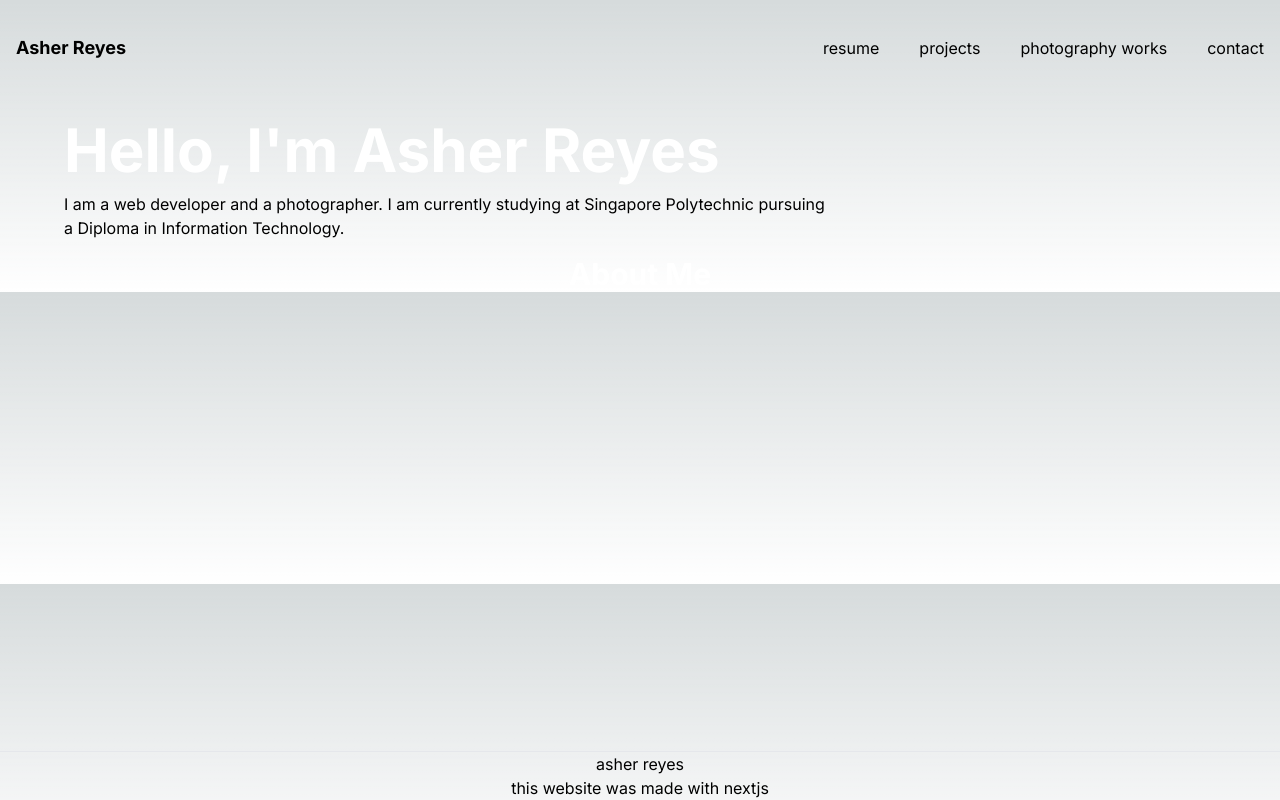
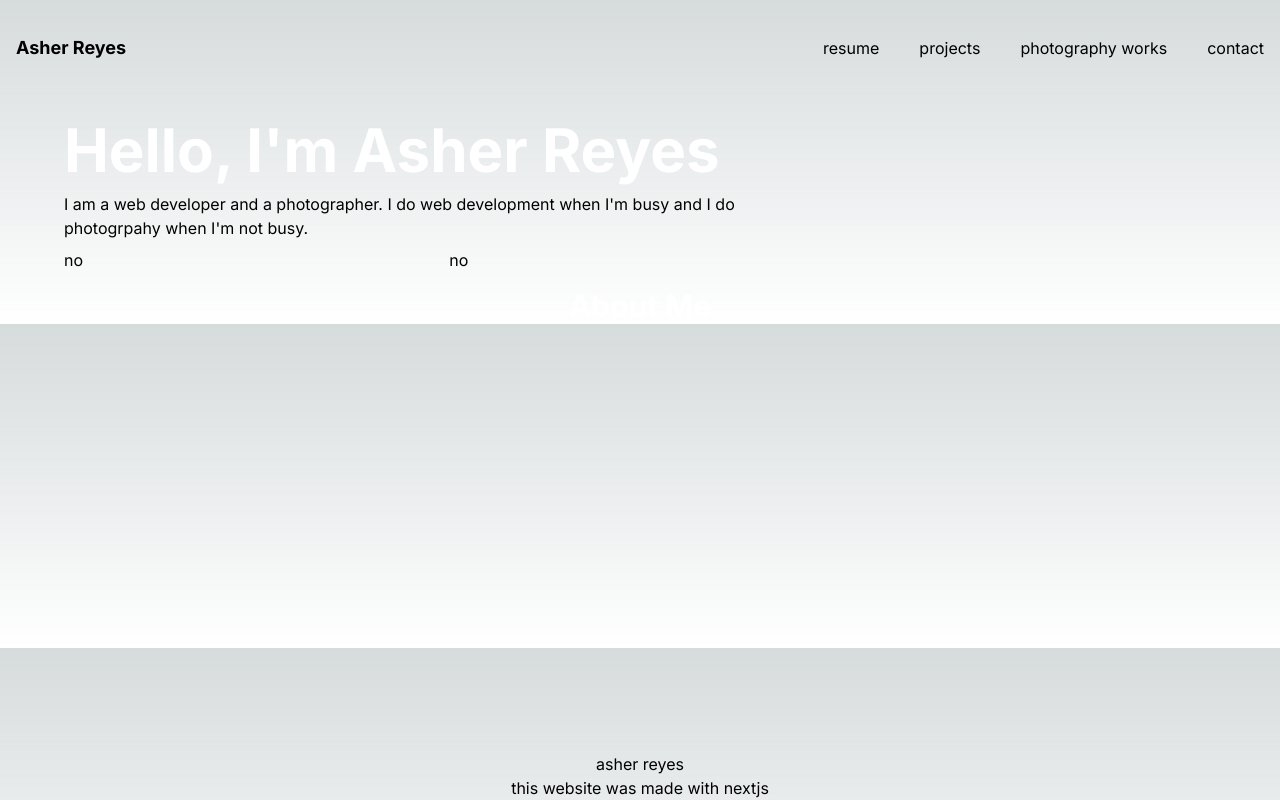
Before and after one commit to spicychillisus/portfolio-website, a Next.js app: page / in a window 1280 px wide. Built offline with nearby package versions, Linux system fonts and the light colour scheme.

Commit message:
refactor: Improve page layout and update hero section

```diff
--- a/src/app/components/hero/heroSection.tsx
+++ b/src/app/components/hero/heroSection.tsx
@@ -8,9 +8,18 @@ const HeroSection = () => {
                             Hello, I'm Asher Reyes
                         </h1>
                         <p className="text-lg md:text-base sm:text-sm">
-                            I am a web developer and a photographer. I am currently studying at Singapore Polytechnic pursuing a Diploma
-                            in Information Technology.
+                            I am a web developer and a photographer.
+                            I do web development when I'm busy and I do photogrpahy when I'm not busy.
                         </p>
+                        {/* small grid for the buttons */}
+                        <div className="grid grid-cols-2 gap-2 mt-2">
+                            <div>
+                                no
+                            </div>
+                            <div>
+                                no
+                            </div>
+                        </div>
                     </div>
                     <div className="text-white">
 
--- a/src/app/page.tsx
+++ b/src/app/page.tsx
@@ -15,7 +15,7 @@ export default function Home() {
 
   // displayed on website
   return (
-    <main>
+    <main className="container">
       <Navbar />
       <div className="content-center pr-16 pl-16"> {/* container */}
         <HeroSection />
```
